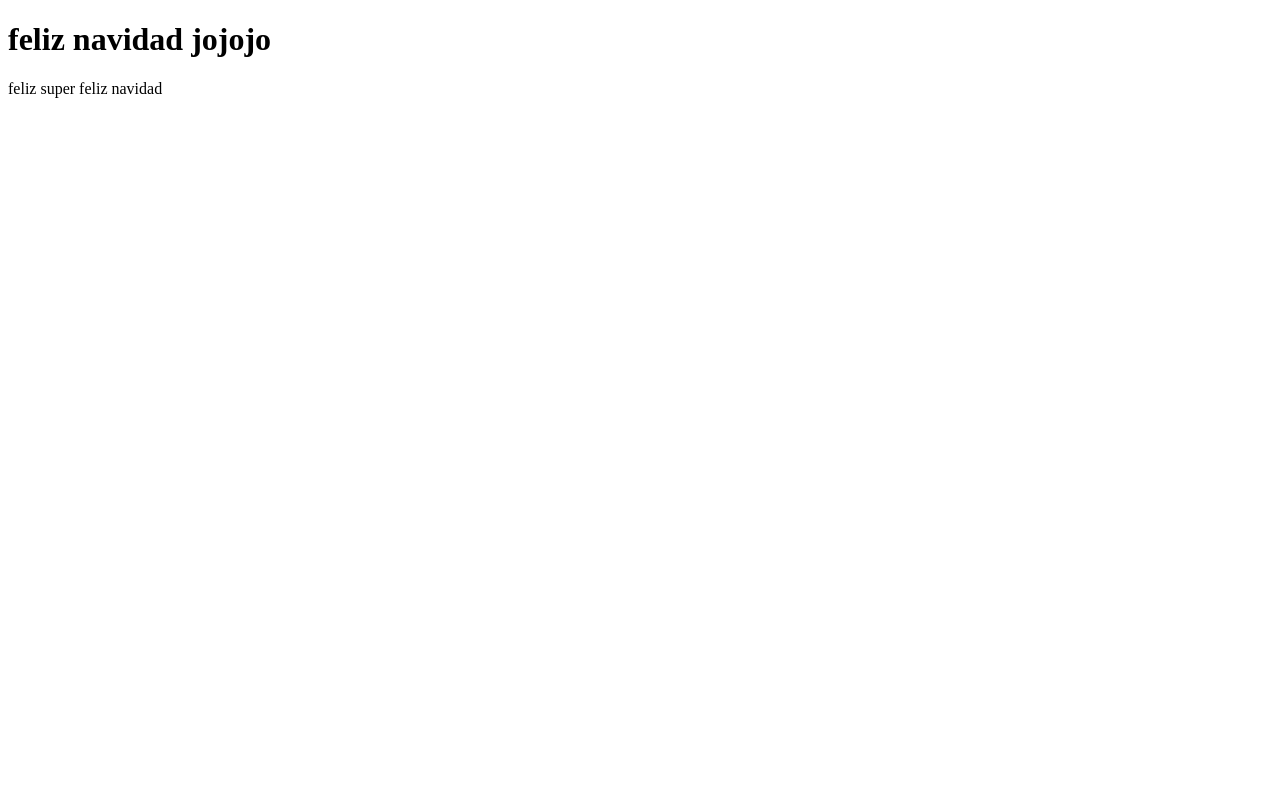
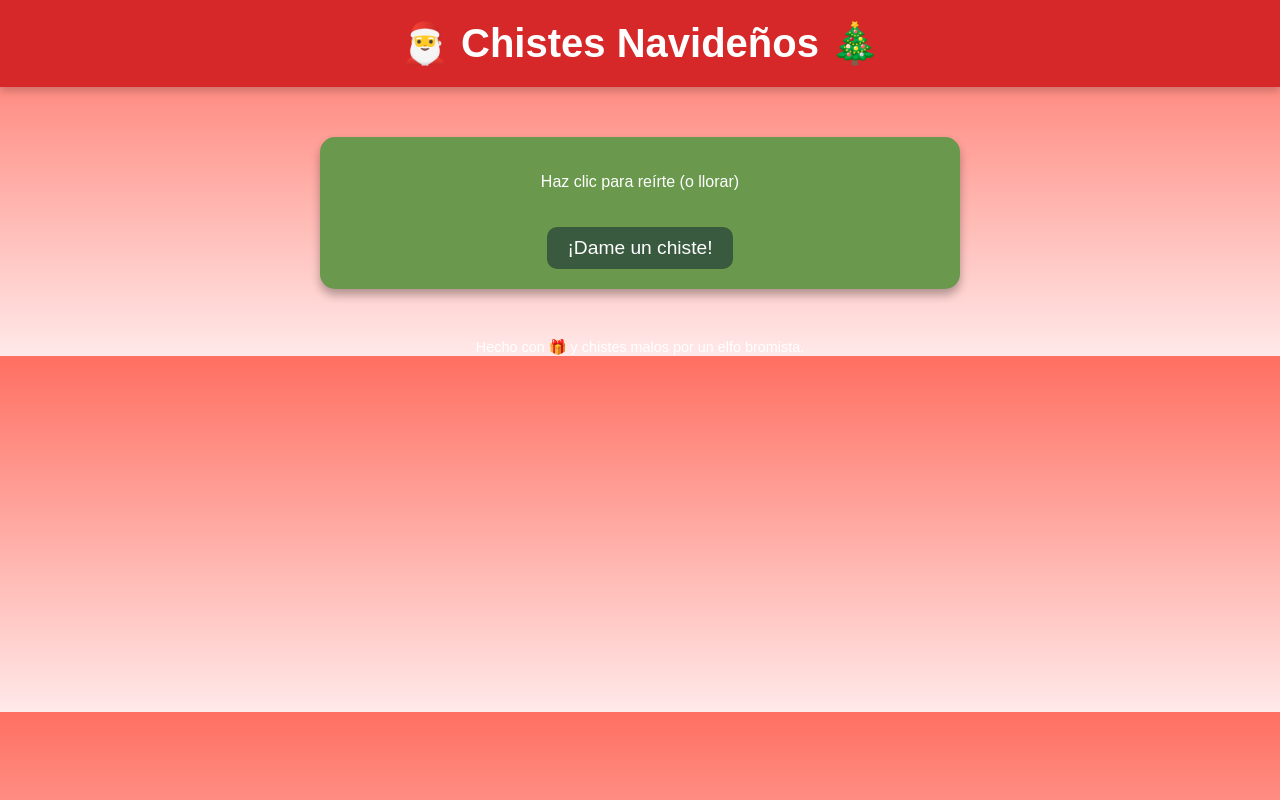
Before and after one commit to dfelipesr46/web-page, a plain HTML site: page index.html in a window 1280 px wide. Drawn offline with Linux system fonts and the light colour scheme.

Commit message:
nuevos cambios

```diff
--- a/index.html
+++ b/index.html
@@ -1,14 +1,79 @@
 <!DOCTYPE html>
-<html lang="en">
+<html lang="es">
 <head>
     <meta charset="UTF-8">
     <meta name="viewport" content="width=device-width, initial-scale=1.0">
-    <style src="/styles.css"></style>
-    <title>Document</title>
+    <title>Especial Navideño</title>
+    <style>
+        body {
+            font-family: Arial, sans-serif;
+            margin: 0;
+            padding: 0;
+            background: linear-gradient(to bottom, #ff6f61, #ffe9e9);
+            color: #fff;
+            text-align: center;
+        }
+        header {
+            background-color: #d62828;
+            padding: 20px;
+            box-shadow: 0 4px 8px rgba(0, 0, 0, 0.2);
+        }
+        header h1 {
+            margin: 0;
+            font-size: 2.5em;
+        }
+        #chiste-container {
+            margin: 50px auto;
+            max-width: 600px;
+            padding: 20px;
+            background: #6a994e;
+            border-radius: 15px;
+            box-shadow: 0 6px 10px rgba(0, 0, 0, 0.3);
+        }
+        button {
+            margin-top: 20px;
+            padding: 10px 20px;
+            font-size: 1.2em;
+            color: #fff;
+            background-color: #3a5a40;
+            border: none;
+            border-radius: 10px;
+            cursor: pointer;
+            transition: background-color 0.3s;
+        }
+        button:hover {
+            background-color: #1d3b24;
+        }
+        footer {
+            margin-top: 40px;
+            font-size: 0.9em;
+        }
+    </style>
 </head>
 <body>
-    <h1>feliz navidad jojojo</h1>
-    <p>feliz super feliz navidad</p>
-    <script src="/script.js"></script>
+    <header>
+        <h1>🎅 Chistes Navideños 🎄</h1>
+    </header>
+    <div id="chiste-container">
+        <p id="chiste">Haz clic para reírte (o llorar)</p>
+        <button onclick="mostrarChiste()">¡Dame un chiste!</button>
+    </div>
+    <footer>
+        Hecho con 🎁 y chistes malos por un elfo bromista.
+    </footer>
+    <script>
+        const chistes = [
+            "¿Qué hace un elfo por las noches? ¡Elf-it para la fiesta!",
+            "¿Cómo se despiden los renos? ¡Adios, cuernos!",
+            "¿Por qué Santa Claus nunca dice chistes? Porque siempre lo dejan con la risa en la bolsa.",
+            "¿Qué canta Santa Claus mientras reparte regalos? ¡Ho-ho-hope you like it!",
+            "¿Cómo se llaman los padres de Santa Claus? ¡Sus-padres-nicolas!",
+        ];
+
+        function mostrarChiste() {
+            const randomIndex = Math.floor(Math.random() * chistes.length);
+            document.getElementById("chiste").textContent = chistes[randomIndex];
+        }
+    </script>
 </body>
 </html>
```
